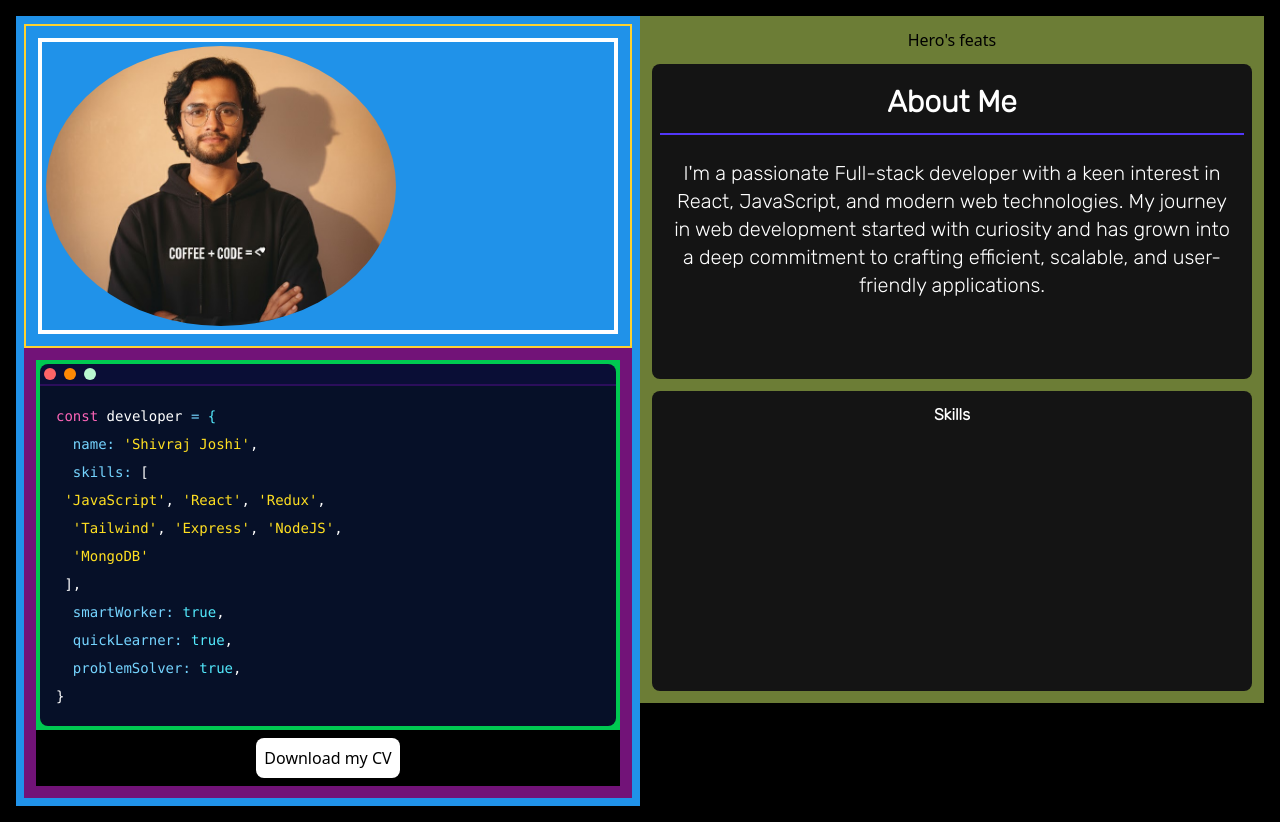
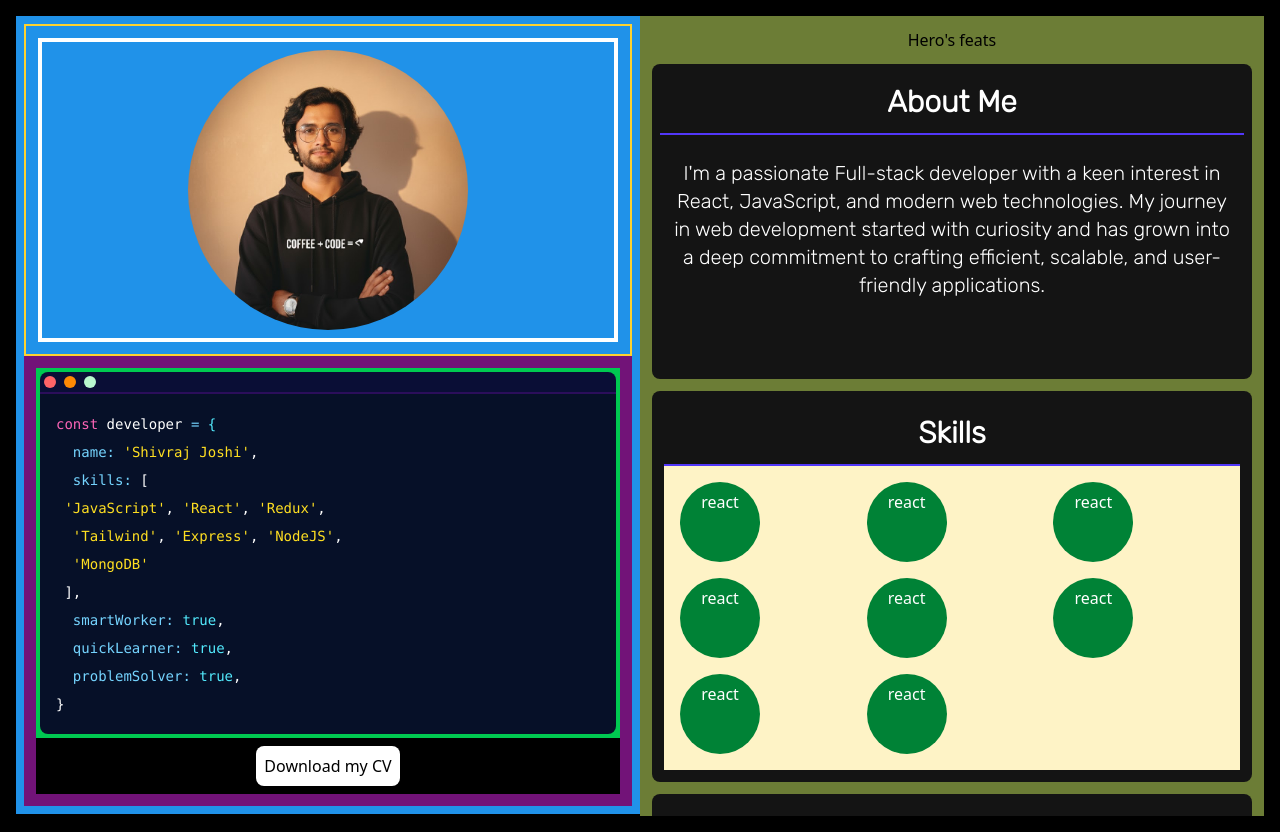
Before and after one commit to Shivraj-Joshi/portfolio_2.0, a React (Vite) app in the folder portfolio/: page / in a window 1280 px wide. Built offline with nearby package versions, Linux system fonts and the light colour scheme.

Commit message:
few changes

```diff
--- a/portfolio/src/Components/Feats.jsx
+++ b/portfolio/src/Components/Feats.jsx
@@ -1,14 +1,16 @@
 import React from "react";
 import About from "./About";
 import Skills from "./Skills";
+import Projects from "./Projects";
 
 const Feats = () => {
   return (
     <>
-      <div className="main-container bg-[#6c7d36] h-auto md:h-full md:w-[50%] p-3 md:place-items-center flex flex-col gap-3">
+      <div className="main-container bg-[#6c7d36] h-auto md:h-screen md:w-[50%] p-3 md:place-items-center flex flex-col gap-3 md:overflow-y-scroll">
         <h1>Hero's feats</h1>
         <About />
         <Skills />
+        <Projects />
       </div>
     </>
   );
--- a/portfolio/src/Components/Hero.jsx
+++ b/portfolio/src/Components/Hero.jsx
@@ -19,9 +19,9 @@ const Hero = () => {
     <>
       <div className="main-container bg-[#2092e9] h-auto w-full md:h-full md:w-[50%] p-2">
         <div className="profile-pic border-2 border-amber-300 p-3">
-          <div className="img p-1 border-white border-4 content-center">
+          <div className="img p-2 border-white border-4 flex justify-center">
             <img
-              className=" h-[280px] w-[350px] object-cover rounded-[50%]"
+              className=" h-[280px] w-[280px] object-cover rounded-full"
               src={profile}
               alt=""
             />
--- /dev/null
+++ b/portfolio/src/Components/Projects.jsx
@@ -0,0 +1,16 @@
+import React from "react";
+
+const Projects = () => {
+  return (
+    <div className="bg-[#141414] h-[150px] md:h-[300px] md:w-[600px] p-3 rounded-lg">
+      <div className="p-2 border-b-2 border-[#5237f9]">
+        <h1 className="text-center font-bold text-white font-myfont text-[30px]">
+          Projects
+        </h1>
+      </div>
+      <div className=""></div>
+    </div>
+  );
+};
+
+export default Projects;
--- a/portfolio/src/Components/Skills.jsx
+++ b/portfolio/src/Components/Skills.jsx
@@ -3,8 +3,38 @@ import React from "react";
 const Skills = () => {
   return (
     <>
-      <div className="bg-[#141414] h-[150px] md:h-[300px] md:w-[600px] p-3 rounded-lg">
-        <h1 className="text-center font-bold text-white font-myfont">Skills</h1>
+      <div className="bg-[#141414] h-[150px] md:h-[500px] md:w-[600px] p-3 rounded-lg">
+        <div className="p-2 border-b-2 border-[#5237f9]">
+          <h1 className="text-center font-bold text-white font-myfont text-[30px]">
+            Skills
+          </h1>
+        </div>
+        <div className=" grid grid-flow-col grid-rows-3 gap-4 p-4 bg-amber-100">
+          <div className="h-20 w-20 rounded-full bg-green-700 text-white  text-center p-2 ">
+            react
+          </div>
+          <div className="h-20 w-20 rounded-full bg-green-700 text-white  text-center p-2">
+            react
+          </div>
+          <div className="h-20 w-20 rounded-full bg-green-700 text-white  text-center p-2">
+            react
+          </div>
+          <div className="h-20 w-20 rounded-full bg-green-700 text-white  text-center p-2">
+            react
+          </div>
+          <div className="h-20 w-20 rounded-full bg-green-700 text-white  text-center p-2">
+            react
+          </div>
+          <div className="h-20 w-20 rounded-full bg-green-700 text-white  text-center p-2">
+            react
+          </div>
+          <div className="h-20 w-20 rounded-full bg-green-700 text-white  text-center p-2">
+            react
+          </div>
+          <div className="h-20 w-20 rounded-full bg-green-700 text-white  text-center p-2">
+            react
+          </div>
+        </div>
       </div>
     </>
   );
```
